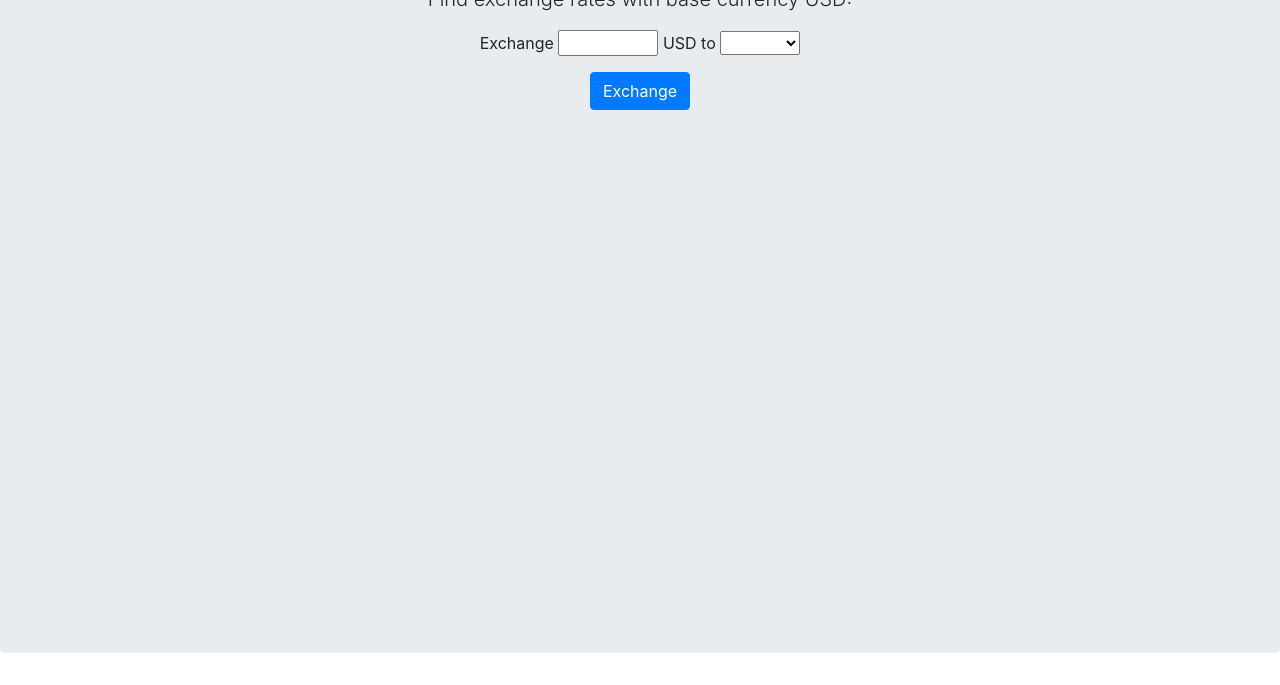
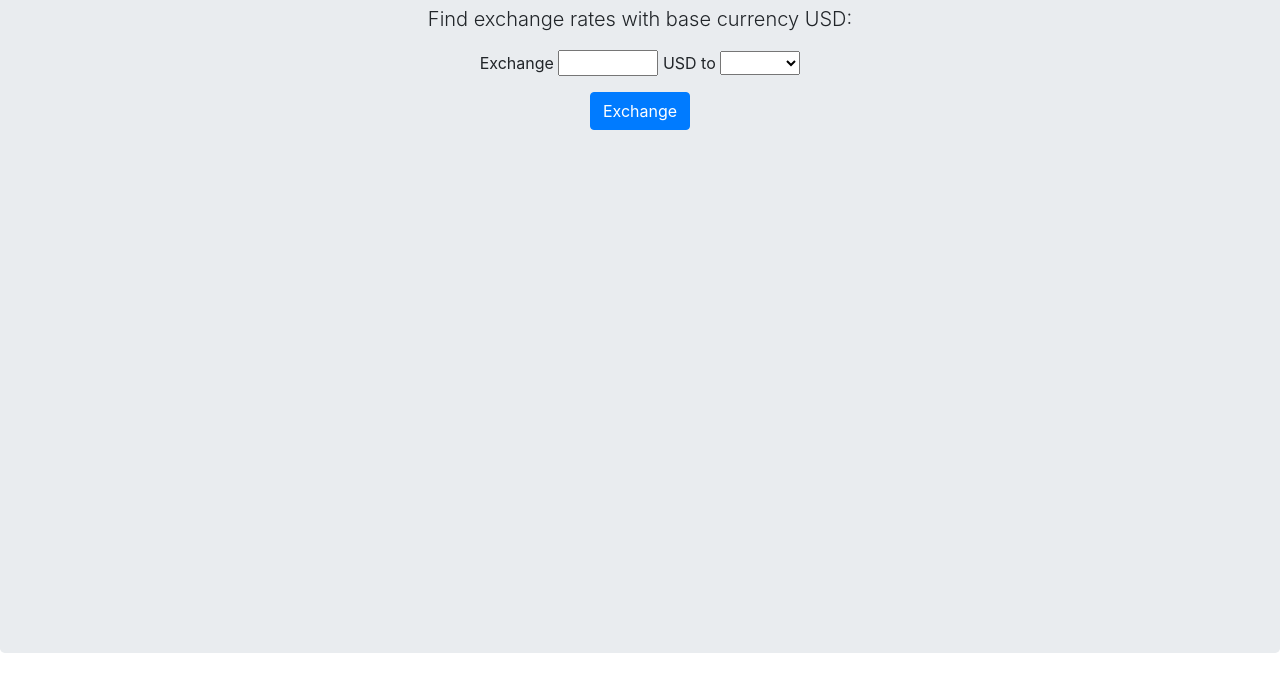
Before and after one commit to mud2009/currency-exchanger, a website built with webpack: page src/index.html in a window 1280 px wide. Shown: the part 147-832 px from the top of the page. Built offline with nearby package versions, Linux system fonts and the light colour scheme.

Commit message:
add styling for lead class

```diff
--- a/src/css/styles.css
+++ b/src/css/styles.css
@@ -6,6 +6,9 @@
   height: 100vh;
 }
 
+.lead{
+  padding-top: 1em;
+}
 input{
   width: 100px;
   line-height: .5em;
```
